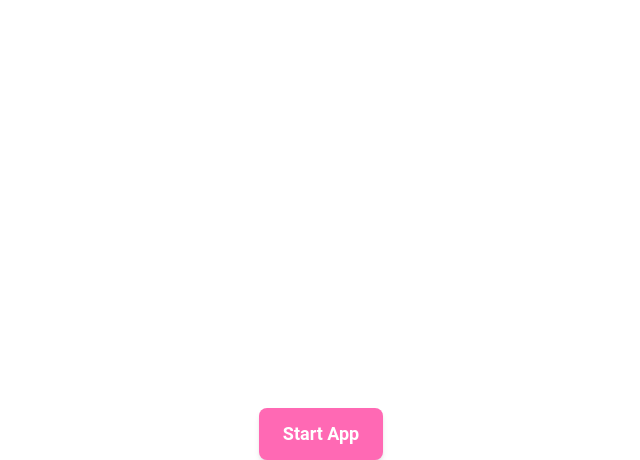
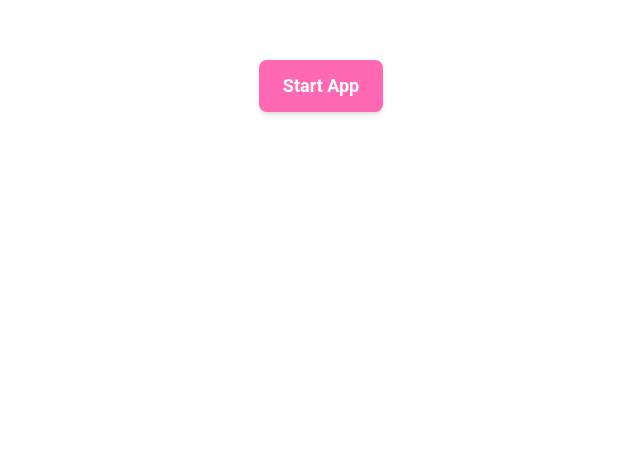
Before and after one commit to Jaymi-01/pecs-birthday, a React (Vite) app: page / in a window 1280 px wide. Shown: the part 340-800 px from the top of the page, without its empty margins (319-959 px from the left). Built offline with nearby package versions, Linux system fonts and the light colour scheme.

Commit message:
update App.jsx

```diff
--- a/src/App.jsx
+++ b/src/App.jsx
@@ -137,7 +137,7 @@ const App = () => {
       {!hasStarted && (
         <button
           onClick={handleStart}
-          className="mt-auto
+          className="mt-100
           py-3
           px-6
           text-lg
```
